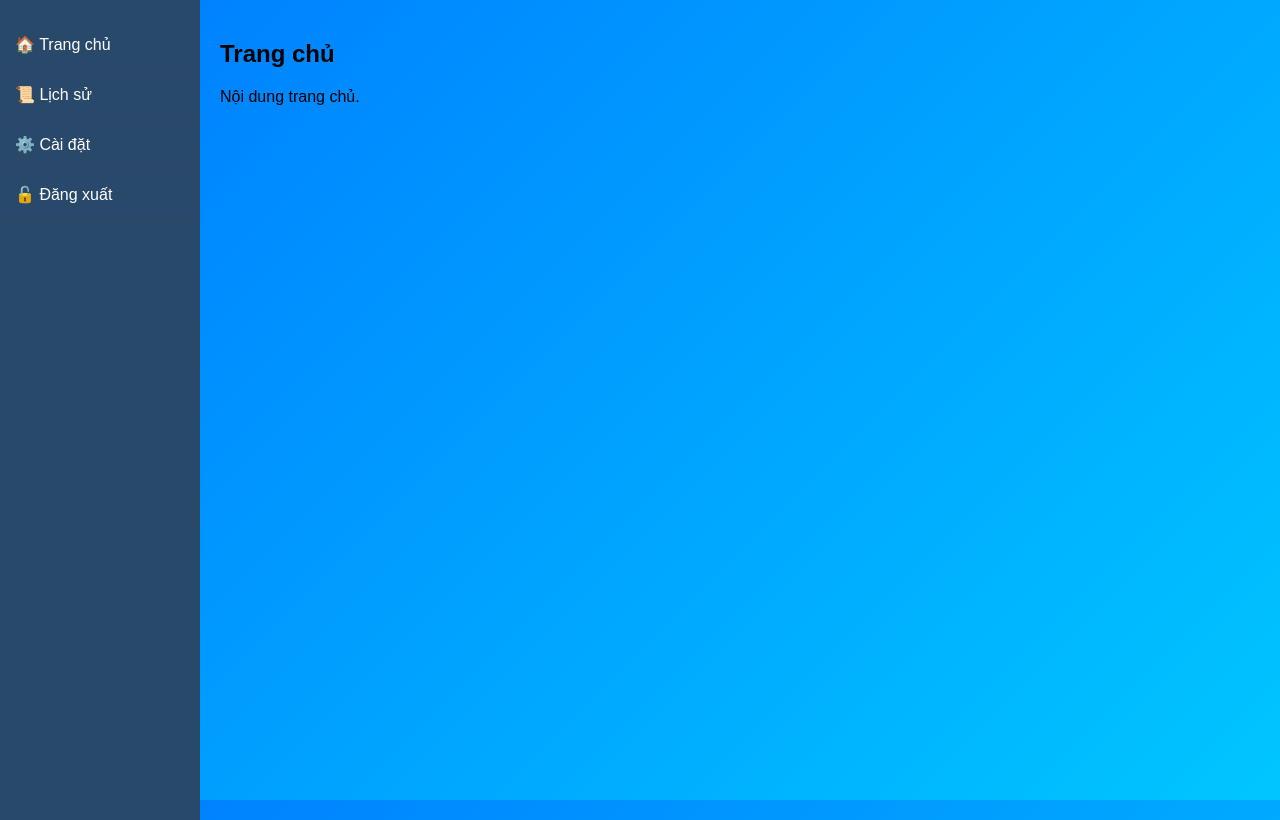
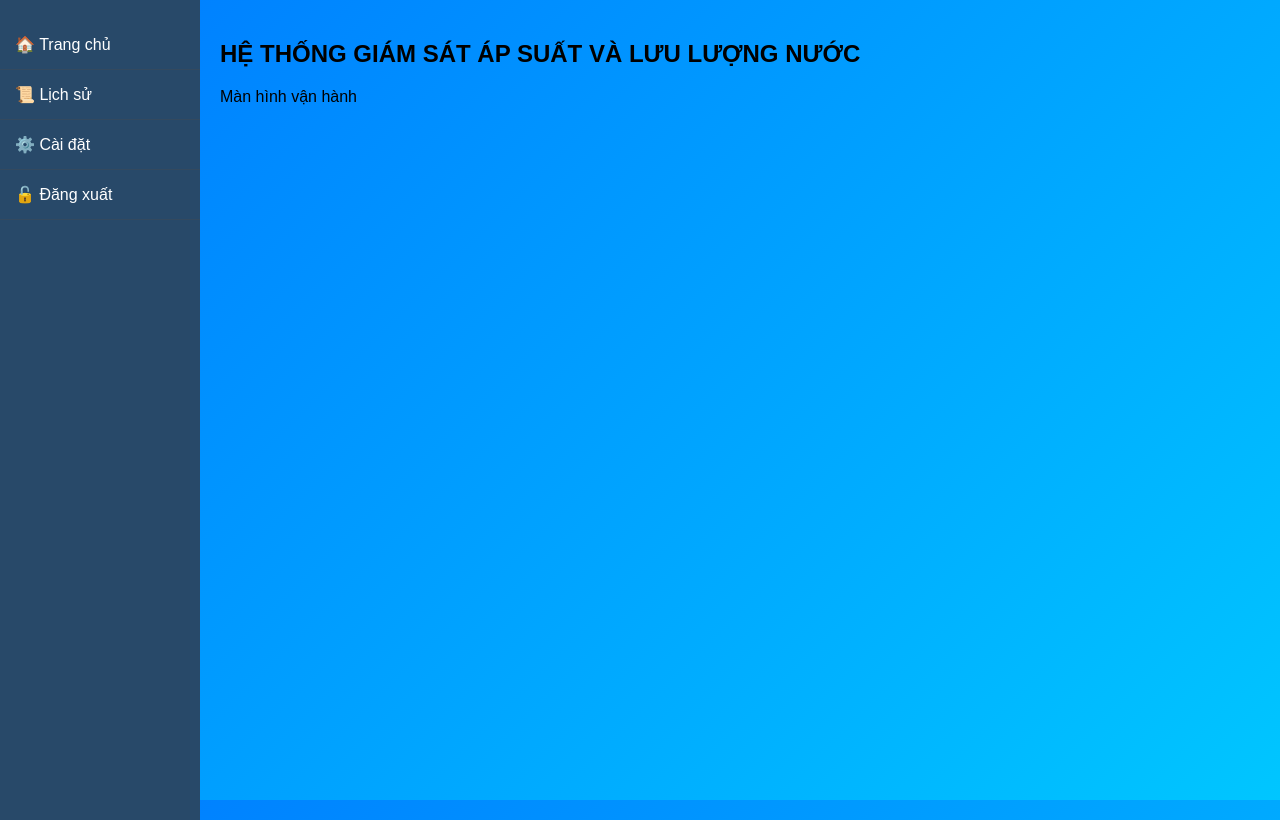
Before and after one commit to Thangtc230899/my-python-app, a Flask app: page /home in a window 1280 px wide. Run offline with Flask 3, Linux system fonts and the light colour scheme; the visitor is signed in with stand-in values (Sample User, id 1).

Commit message:
Initial commit

```diff
--- a/templates/home.html
+++ b/templates/home.html
@@ -13,8 +13,7 @@
         <a href="{{ url_for('logout') }}"> 🔓 Đăng xuất</a>
     </div>
     <div class="main-content">
-        <h2>Trang chủ</h2>
-        <p>Nội dung trang chủ.</p>
-    </div>
+        <h2>HỆ THỐNG GIÁM SÁT ÁP SUẤT VÀ LƯU LƯỢNG NƯỚC</h2>
+        <p>Màn hình vận hành</p>    </div>
 </body>
 </html>
```
